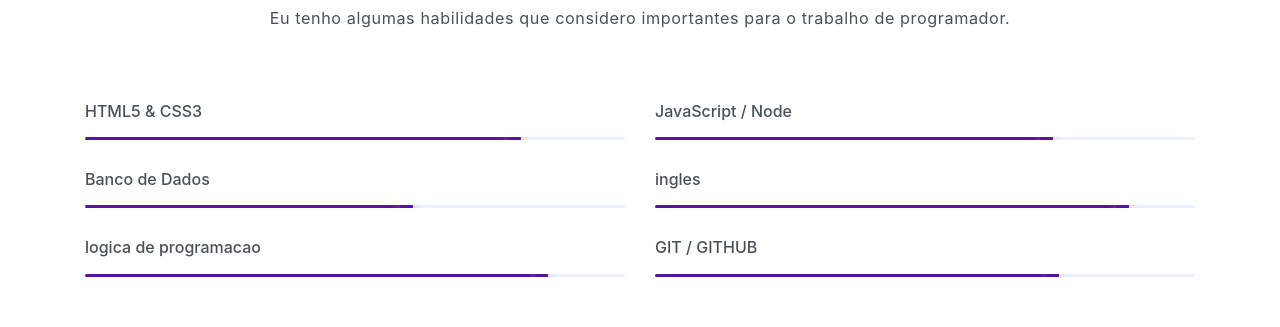
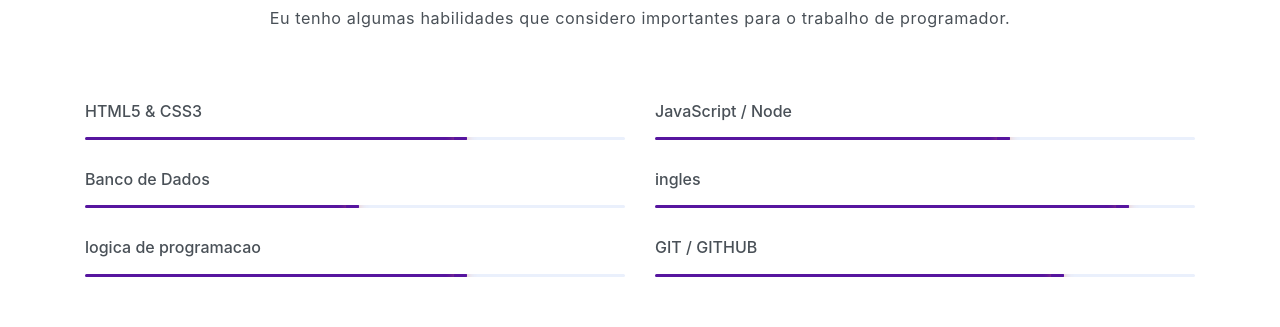
Before and after one commit to KandidoBNunes/-portfolio-, a plain HTML site: page portfolio/index.html in a window 1280 px wide. Shown: the part 2000-2327 px from the top of the page. Drawn offline with Linux system fonts and the light colour scheme.

Commit message:
Update index.html

```diff
--- a/portfolio/index.html
+++ b/portfolio/index.html
@@ -144,19 +144,19 @@
                 <div class="col-sm-6">
                 <h6 class="mb-3">HTML5 & CSS3</h6>
                     <div class="progress">
-                        <div class="progress-bar bg-primary" role="progressbar" style="width: 80%;" aria-valuenow="25" aria-valuemin="0" aria-valuemax="100"><span>70%</span></div>
+                        <div class="progress-bar bg-primary" role="progressbar" style="width: 70%;" aria-valuenow="25" aria-valuemin="0" aria-valuemax="100"><span>70%</span></div>
                     </div>
                 </div>
                 <div class="col-sm-6">
                     <h6 class="mb-3">JavaScript / Node</h6>
                     <div class="progress">
-                        <div class="progress-bar bg-primary" role="progressbar" style="width: 73%;" aria-valuenow="25" aria-valuemin="0" aria-valuemax="100"><span>65%</span></div>
+                        <div class="progress-bar bg-primary" role="progressbar" style="width: 65%;" aria-valuenow="25" aria-valuemin="0" aria-valuemax="100"><span>65%</span></div>
                     </div>
                 </div>
                 <div class="col-sm-6">
                     <h6 class="mb-3">Banco de Dados</h6>
                     <div class="progress">
-                        <div class="progress-bar bg-primary" role="progressbar" style="width: 60%;" aria-valuenow="25" aria-valuemin="0" aria-valuemax="100"><span>50%</span></div>
+                        <div class="progress-bar bg-primary" role="progressbar" style="width: 50%;" aria-valuenow="25" aria-valuemin="0" aria-valuemax="100"><span>50%</span></div>
                     </div>
                 </div>
                 <div class="col-sm-6">
@@ -168,13 +168,13 @@
                 <div class="col-sm-6">
                     <h6 class="mb-3">logica de programacao</h6>
                     <div class="progress">
-                        <div class="progress-bar bg-primary" role="progressbar" style="width: 85%;" aria-valuenow="25" aria-valuemin="0" aria-valuemax="100"><span>70%</span></div>
+                        <div class="progress-bar bg-primary" role="progressbar" style="width: 70%;" aria-valuenow="25" aria-valuemin="0" aria-valuemax="100"><span>70%</span></div>
                     </div>
                 </div>
                 <div class="col-sm-6">
                     <h6 class="mb-3">GIT / GITHUB</h6>
                     <div class="progress">
-                        <div class="progress-bar bg-primary" role="progressbar" style="width: 74%;" aria-valuenow="25" aria-valuemin="0" aria-valuemax="100"><span>75%</span></div>
+                        <div class="progress-bar bg-primary" role="progressbar" style="width: 75%;" aria-valuenow="25" aria-valuemin="0" aria-valuemax="100"><span>75%</span></div>
                     </div>
                 </div>
             </div>
```
